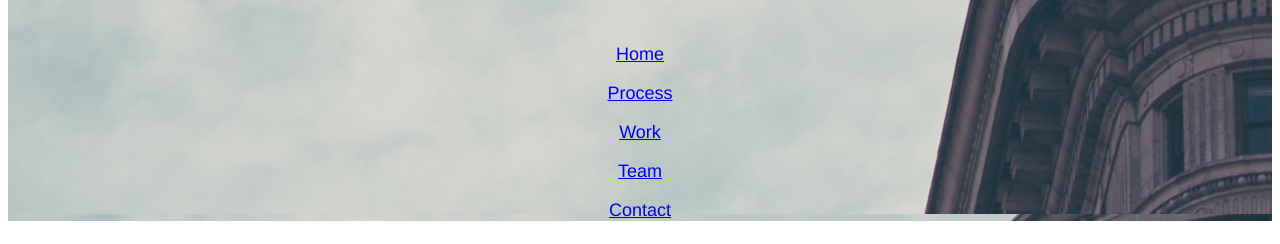
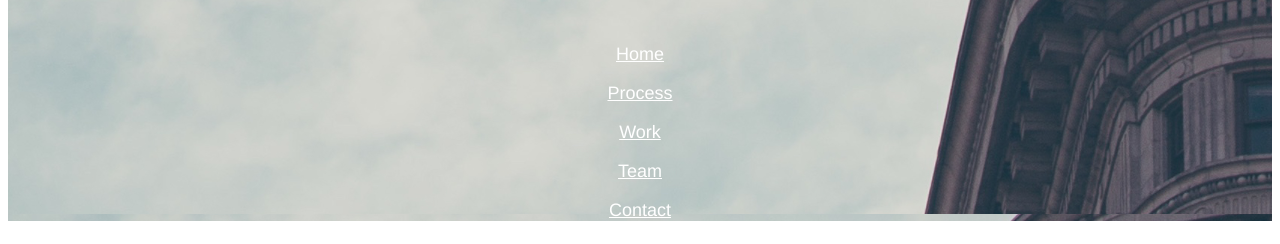
Before and after one commit to bccox01/broadway.github.io, a plain HTML site: page index.html in a window 1280 px wide. Shown: the part 130-374 px from the top of the page. Drawn offline with Linux system fonts and the light colour scheme.

Commit message:
I think I'm finally done with Broadway

```diff
--- a/resources/css/style.css
+++ b/resources/css/style.css
@@ -19,8 +19,12 @@ footer {
 nav {
   font-color: white;
 }
+nav a {
+  color: white;
+}
 .btn-nav {
   font-size: 18px;
+  text-decoration: underline;
 }
 .top {
 background-image: url("../images/the-flatiron-building.png");
```
